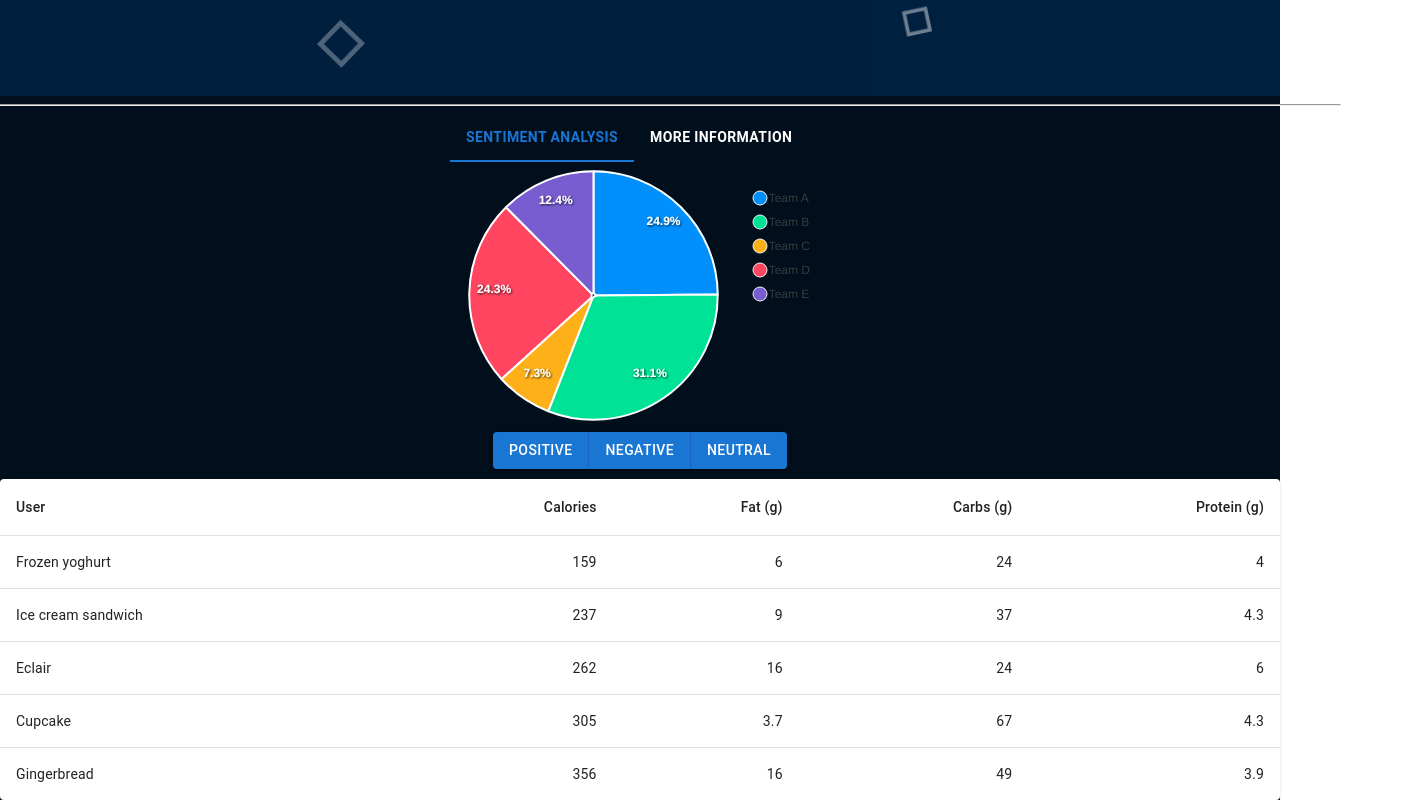
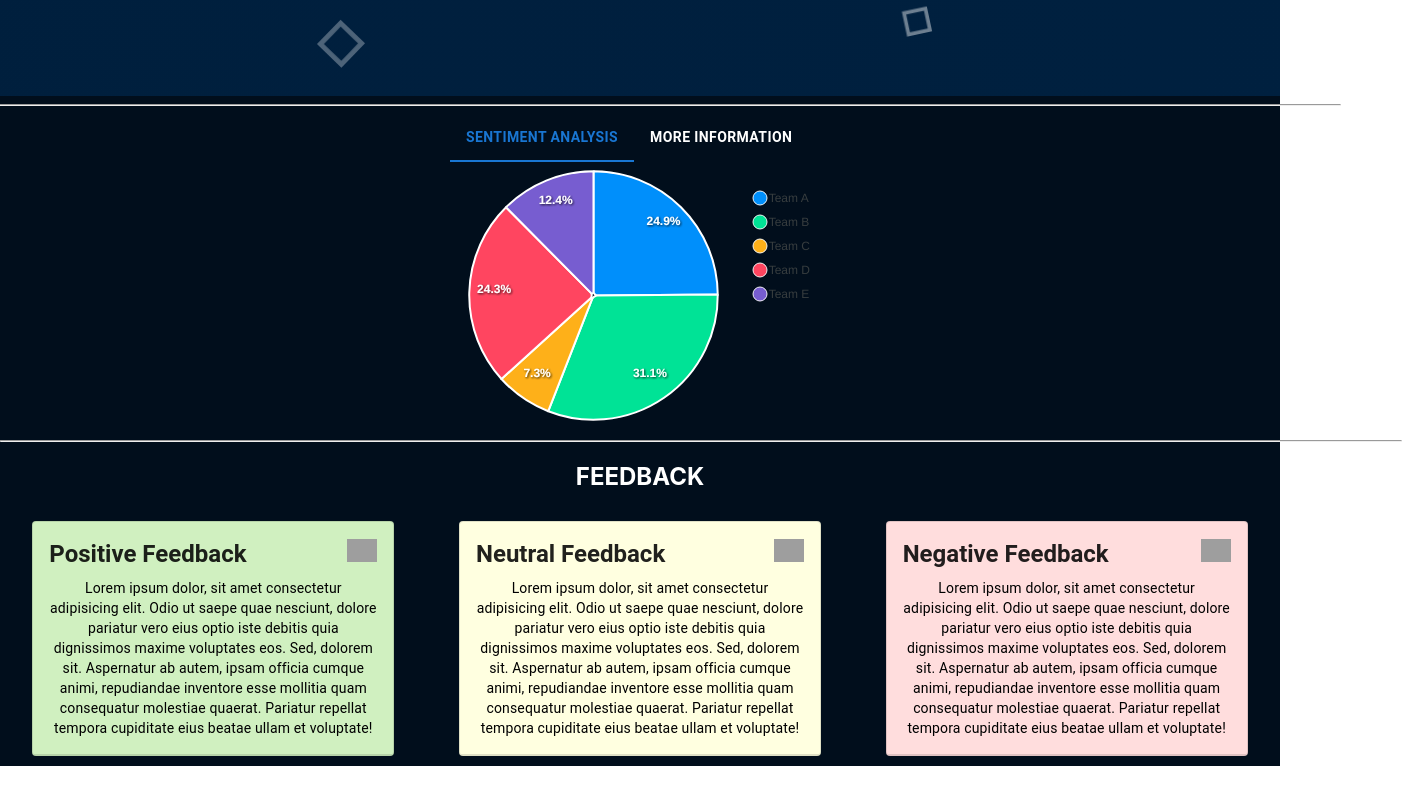
Before and after one commit to ameybagwe12/Crescendo24-Hack14, a React (Create React App) app: page / in a window 1280 px wide. Shown: the part 335-1135 px from the top of the page, 1402 px wide, since content can reach past the window. After the commit the page ends 1101 px from the top, so only its background shows below. Built offline with nearby package versions, Linux system fonts and the light colour scheme; grey boxes are pictures that could not be loaded; a web font is replaced by a local one.

Commit message:
feedback

```diff
--- a/src/App.js
+++ b/src/App.js
@@ -11,8 +11,8 @@ function App() {
         style={{ backgroundColor: "#010E1C", minHeight: "100vh" }}
       >
       <SearchBar/>
-        <Analysis />
-<BasicTable/>
+
+
       </div>
     </>
   );
--- a/src/components/SearchBar.jsx
+++ b/src/components/SearchBar.jsx
@@ -1,6 +1,7 @@
 import React from 'react';
 import "./style/SearchBar.css";
 import { styled, alpha } from "@mui/material/styles";
+import Analysis from './analysis';
 import InputBase from "@mui/material/InputBase";
 export default function SearchBar() {
     const Search = styled("div")(({ theme }) => ({
@@ -38,7 +39,7 @@ export default function SearchBar() {
         },
       }));
   return (
-    <div className='animated-div'   >
+    <>    <div className='animated-div'   >
     <div className='box'>
       <div></div>
       <div></div>
@@ -61,5 +62,8 @@ export default function SearchBar() {
           </Search>
      </div>
   </div>
+  <Analysis />
+  </>
+
   )
 }
--- a/src/components/Table1.jsx
+++ b/src/components/Table1.jsx
@@ -1,68 +1,30 @@
 import * as React from 'react';
-import Table from '@mui/material/Table';
-import TableBody from '@mui/material/TableBody';
-import TableCell from '@mui/material/TableCell';
-import TableContainer from '@mui/material/TableContainer';
-import TableHead from '@mui/material/TableHead';
-import TableRow from '@mui/material/TableRow';
-import Paper from '@mui/material/Paper';
-import ButtonGroup from '@mui/material/ButtonGroup';
-import Button from '@mui/material/Button';
+import Card from '@mui/material/Card';
+import Box from '@mui/material/Box';
+import Chip from '@mui/material/Chip';
+import Stack from '@mui/material/Stack';
+import Divider from '@mui/material/Divider';
+import Typography from '@mui/material/Typography';
 
-function createData(name, calories, fat, carbs, protein) {
-  return { name, calories, fat, carbs, protein };
-}
+export default function IntroDivider(props) {
+  return (
 
-const rows = [
-  createData('Frozen yoghurt', 159, 6.0, 24, 4.0),
-  createData('Ice cream sandwich', 237, 9.0, 37, 4.3),
-  createData('Eclair', 262, 16.0, 24, 6.0),
-  createData('Cupcake', 305, 3.7, 67, 4.3),
-  createData('Gingerbread', 356, 16.0, 49, 3.9),
-];
+    <Card variant="outlined" sx={{ maxWidth: 360 }} style={{marginBottom: "10px",backgroundColor:props.bg}}>
+      <Box sx={{ p: 2 }}>
+        <Stack direction="row" justifyContent="space-between" alignItems="center">
+          <Typography gutterBottom variant="h5" component="div">
+           <b> {props.name}</b>
+          </Typography>
+          <Typography gutterBottom variant="h6" component="div">
+           <img src={props.img} style={{width: "30px"}}/>
+          </Typography>
+        </Stack>
+        <Typography color="text.secondary" variant="body2" style={{color:"black"}}>
+         Lorem ipsum dolor, sit amet consectetur adipisicing elit. Odio ut saepe quae nesciunt, dolore pariatur vero eius optio iste debitis quia dignissimos maxime voluptates eos. Sed, dolorem sit. Aspernatur ab autem, ipsam officia cumque animi, repudiandae inventore esse mollitia quam consequatur molestiae quaerat. Pariatur repellat tempora cupiditate eius beatae ullam et voluptate!
+        </Typography>
+      </Box>
+      <Divider />
 
-export default function BasicTable() {
-  return (
-    <>
-    <div style={{display: "flex",
-        justifyContent: "center",
-    marginBottom:"10px "}}>
-    <ButtonGroup variant="contained" aria-label="Basic button group">
-    <Button>Positive</Button>
-    <Button>Negative</Button>
-    <Button>Neutral</Button>
-
-  </ButtonGroup>
-  </div>
-    <TableContainer component={Paper}>
-      <Table sx={{ minWidth: 650 }} aria-label="simple table">
-        <TableHead>
-          <TableRow>
-            <TableCell>User</TableCell>
-            <TableCell align="right">Calories</TableCell>
-            <TableCell align="right">Fat&nbsp;(g)</TableCell>
-            <TableCell align="right">Carbs&nbsp;(g)</TableCell>
-            <TableCell align="right">Protein&nbsp;(g)</TableCell>
-          </TableRow>
-        </TableHead>
-        <TableBody>
-          {rows.map((row) => (
-            <TableRow
-              key={row.name}
-              sx={{ '&:last-child td, &:last-child th': { border: 0 } }}
-            >
-              <TableCell component="th" scope="row">
-                {row.name}
-              </TableCell>
-              <TableCell align="right">{row.calories}</TableCell>
-              <TableCell align="right">{row.fat}</TableCell>
-              <TableCell align="right">{row.carbs}</TableCell>
-              <TableCell align="right">{row.protein}</TableCell>
-            </TableRow>
-          ))}
-        </TableBody>
-      </Table>
-    </TableContainer>
-    </>
+    </Card>
   );
 }
--- a/src/components/analysis.jsx
+++ b/src/components/analysis.jsx
@@ -2,7 +2,7 @@ import React from "react";
 import "../styles/analysis.css";
 import { Player } from "@lottiefiles/react-lottie-player";
 import SectionTabs from "./tab.jsx";
-
+import IntroDivider from "./Table1.jsx";
 export default function Analysis() {
   return (
     <>
@@ -25,6 +25,19 @@ export default function Analysis() {
       >
         <SectionTabs />
       </div>
+      <hr style={{ color: "white", paddingRight: 700, paddingLeft: 700 }} />
+      <div style={{textAlign:"center",color:"white"}}>
+      <h2>FEEDBACK</h2>
+      <div style={{display:"flex",justifyContent:"space-around",marginTop:"30px"}}>
+
+      <IntroDivider name ={"Positive Feedback"} img={'https://i.imgur.com/OKM8toO.png'} bg={"rgb(208, 240, 192)"} />
+      <IntroDivider name ={"Neutral Feedback"}  img={'https://i.imgur.com/53O26t9.png'} bg={"rgb(255, 255, 224)"}/>
+      <IntroDivider name ={"Negative Feedback" } img={'https://i.imgur.com/YxGAW71.png'} bg={"rgb( 255,221,221)"}/>
+
+      </div>
+      </div>
+
+
     </>
   );
 }
```
